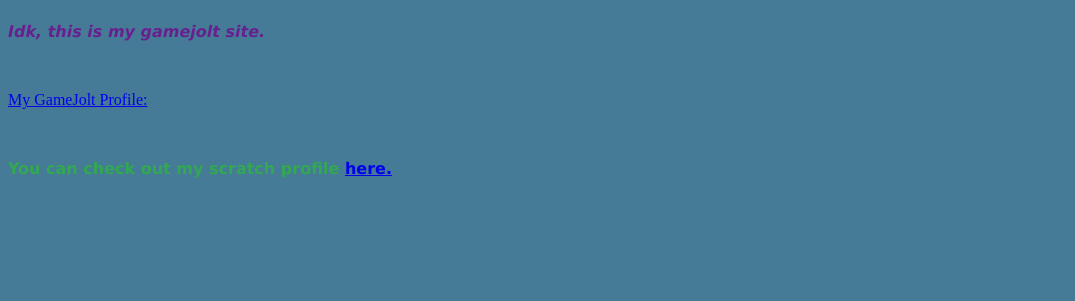
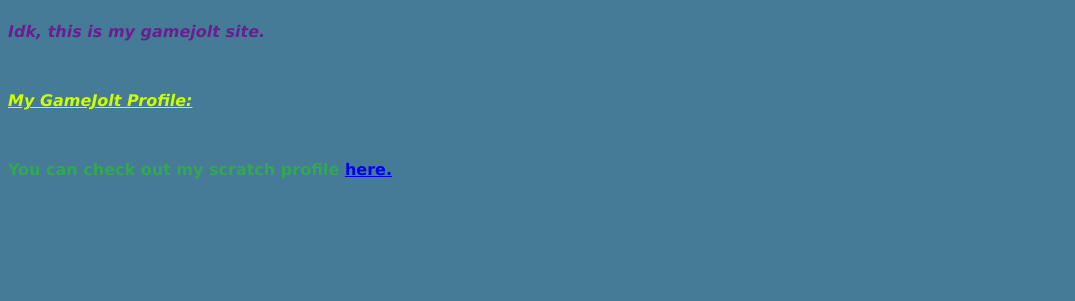
Before and after one commit to Juarez2010/gamejolt-page, a plain HTML site: page index.html in a window 1280 px wide. Shown: the part 55-356 px from the top of the page, without its empty margins (0-1075 px from the left). Drawn offline with Linux system fonts and the light colour scheme.

Commit message:
Update main-style.css

```diff
--- a/main-style.css
+++ b/main-style.css
@@ -129,3 +129,9 @@
             font-weight:bold;
             color:#0e7d42;
         }
+#gamejolt-pf-link {
+            font-family:verdana, Arial, sans-serif;
+            font-style:italic;
+            font-weight:bold;
+            color:#ccff00;
+        }
```
